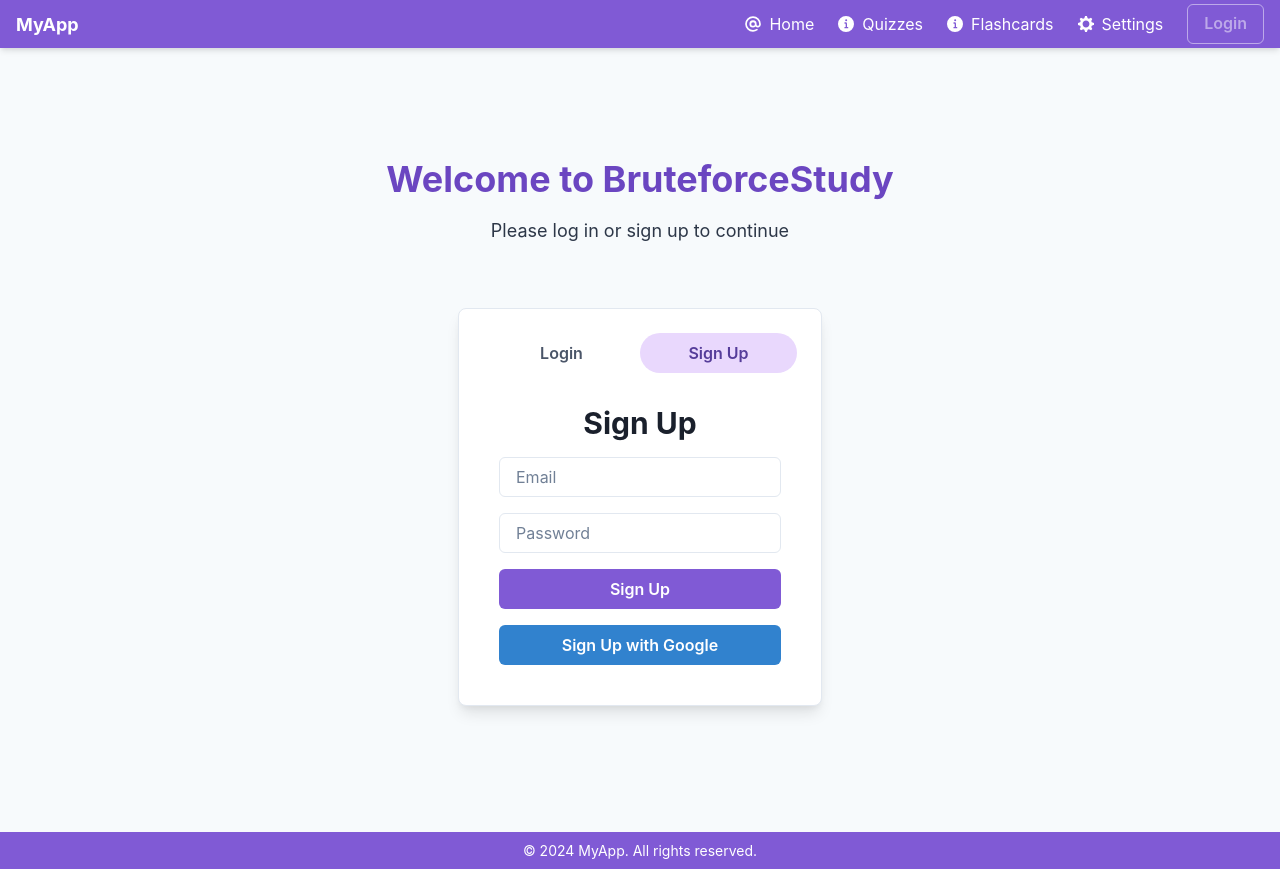
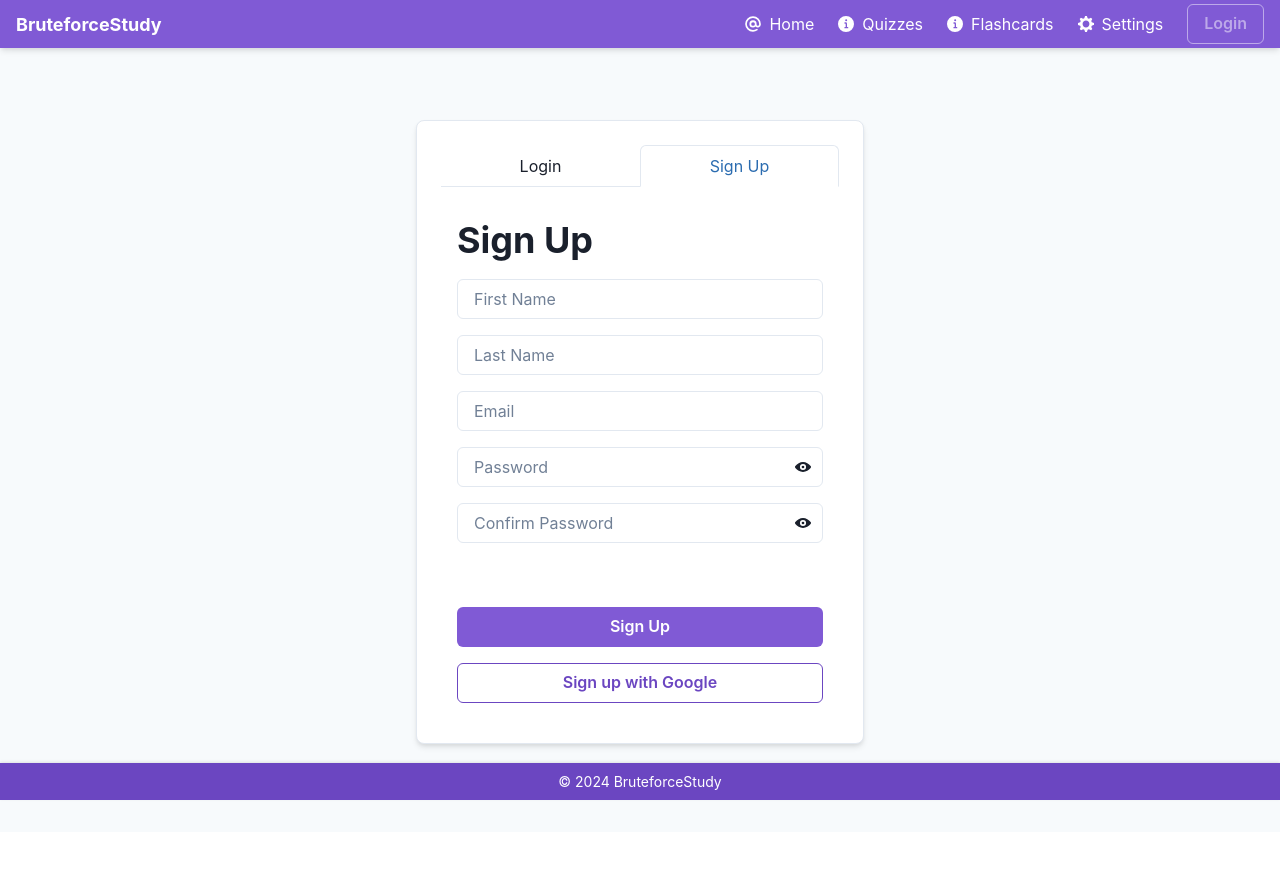
Before and after one commit to j-b-smith/bruteforce-study-app, a Next.js app: page /login in a window 1280 px wide. Both pictures are taken after a click on the tab "Sign Up". After the commit the page ends 832 px from the top, so only its background shows below. Built offline with nearby package versions, Linux system fonts and the light colour scheme; no server answers.

Commit message:
Setting up users and auth

```diff
--- a/components/Footer.tsx
+++ b/components/Footer.tsx
@@ -3,8 +3,21 @@ import { Box, Text } from "@chakra-ui/react";
 
 const Footer = () => {
   return (
-    <Box bg="purple.500" color="white" py={2} textAlign="center" mt="auto">
-      <Text fontSize="sm">© 2024 MyApp. All rights reserved.</Text>
+    <Box
+      as="footer"
+      bg="purple.600"
+      color="white"
+      py={2}
+      px={4}
+      position="fixed"
+      bottom={0}
+      left={0}
+      width="100%"
+      textAlign="center"
+      fontSize="sm" // Making the text smaller for a minimalist look
+      boxShadow="0 -1px 3px rgba(0, 0, 0, 0.1)" // Adding a slight shadow to separate the footer from content
+    >
+      <Text>&copy; {new Date().getFullYear()} BruteforceStudy</Text>
     </Box>
   );
 };
--- a/components/LoginForm.tsx
+++ b/components/LoginForm.tsx
@@ -1,106 +1,64 @@
-// components/LoginForm.tsx
 import { useState } from "react";
-import {
-  Box,
-  Button,
-  Input,
-  VStack,
-  Heading,
-  Text,
-  Tabs,
-  TabList,
-  TabPanels,
-  Tab,
-  TabPanel
-} from "@chakra-ui/react";
-import { signInWithEmailAndPassword, createUserWithEmailAndPassword, signInWithPopup } from "firebase/auth";
+import { Box, Button, Input, VStack, Heading, Text, Flex, Spacer } from "@chakra-ui/react";
+import { signInWithEmailAndPassword, signInWithPopup } from "firebase/auth";
 import { auth, googleProvider } from "../firebaseConfig";
+import { saveUserToFirestore } from "../services/UserService";
 
 const LoginForm = () => {
   const [email, setEmail] = useState("");
   const [password, setPassword] = useState("");
+  const [error, setError] = useState<string | null>(null);
 
   const handleLogin = async () => {
     try {
-      await signInWithEmailAndPassword(auth, email, password);
-    } catch (error) {
-      console.error("Login error: ", error);
-    }
-  };
-
-  const handleSignUp = async () => {
-    try {
-      await createUserWithEmailAndPassword(auth, email, password);
-    } catch (error) {
-      console.error("Sign Up error: ", error);
+      const userCredential = await signInWithEmailAndPassword(auth, email, password);
+      await saveUserToFirestore(userCredential.user);
+      setError(null);
+    } catch (error: any) {
+      setError(error.message);
     }
   };
 
   const handleGoogleLogin = async () => {
     try {
-      await signInWithPopup(auth, googleProvider);
-    } catch (error) {
-      console.error("Google login error: ", error);
+      const userCredential = await signInWithPopup(auth, googleProvider);
+      await saveUserToFirestore(userCredential.user);
+      setError(null);
+    } catch (error: any) {
+      setError(error.message);
     }
   };
 
   return (
-    <Box p={6} maxW="md" borderWidth="1px" borderRadius="lg" mx="auto" mt={8} bg="white" boxShadow="lg">
-      <Tabs variant="soft-rounded" colorScheme="purple" isFitted>
-        <TabList mb={4}>
-          <Tab>Login</Tab>
-          <Tab>Sign Up</Tab>
-        </TabList>
-        <TabPanels>
-          {/* Login Panel */}
-          <TabPanel>
-            <VStack spacing={4}>
-              <Heading size="lg">Login</Heading>
+    <Flex direction="column" h="100%">
+      <VStack spacing={4} align="stretch" flex="1">
+        <Box>
+          <Heading mb={4}>Login</Heading>
+          {error && <Text color="red.500">{error}</Text>}
           <Input
             placeholder="Email"
             value={email}
             onChange={(e) => setEmail(e.target.value)}
+            mb={4}
           />
           <Input
             type="password"
             placeholder="Password"
             value={password}
             onChange={(e) => setPassword(e.target.value)}
+            mb={4}
           />
-              <Button colorScheme="purple" onClick={handleLogin} width="full">
+        </Box>
+        <VStack spacing={4} mt={8}>
+          <Button colorScheme="purple" onClick={handleLogin} w="100%">
             Login
           </Button>
-              <Button colorScheme="blue" onClick={handleGoogleLogin} width="full">
-                Login with Google
+          <Button colorScheme="purple" variant="outline" onClick={handleGoogleLogin} w="100%">
+            Sign in with Google
           </Button>
         </VStack>
-          </TabPanel>
-          {/* Sign Up Panel */}
-          <TabPanel>
-            <VStack spacing={4}>
-              <Heading size="lg">Sign Up</Heading>
-              <Input
-                placeholder="Email"
-                value={email}
-                onChange={(e) => setEmail(e.target.value)}
-              />
-              <Input
-                type="password"
-                placeholder="Password"
-                value={password}
-                onChange={(e) => setPassword(e.target.value)}
-              />
-              <Button colorScheme="purple" onClick={handleSignUp} width="full">
-                Sign Up
-              </Button>
-              <Button colorScheme="blue" onClick={handleGoogleLogin} width="full">
-                Sign Up with Google
-              </Button>
       </VStack>
-          </TabPanel>
-        </TabPanels>
-      </Tabs>
-    </Box>
+    </Flex>
   );
 };
 
--- a/components/NavBar.tsx
+++ b/components/NavBar.tsx
@@ -53,7 +53,7 @@ const Navbar: React.FC<NavbarProps> = memo(({ user }) => {
     >
       <Flex h={8} alignItems="center" justifyContent="space-between">
         <Box color="white" fontWeight="bold" fontSize="lg">
-          MyApp
+          BruteforceStudy
         </Box>
         <Spacer />
         <IconButton
--- /dev/null
+++ b/components/SignUpForm.tsx
@@ -0,0 +1,134 @@
+import { useState } from "react";
+import {
+  Box,
+  Button,
+  Input,
+  VStack,
+  Heading,
+  InputGroup,
+  InputRightElement,
+  IconButton,
+  Text,
+  Spacer,
+  Flex,
+} from "@chakra-ui/react";
+import { ViewIcon, ViewOffIcon } from "@chakra-ui/icons";
+import { createUserWithEmailAndPassword, signInWithPopup } from "firebase/auth";
+import { auth, googleProvider } from "../firebaseConfig";
+import { saveUserToFirestore } from "../services/UserService";
+
+const SignUpForm = () => {
+  const [email, setEmail] = useState("");
+  const [password, setPassword] = useState("");
+  const [confirmPassword, setConfirmPassword] = useState("");
+  const [firstName, setFirstName] = useState("");
+  const [lastName, setLastName] = useState("");
+  const [showPassword, setShowPassword] = useState(false);
+  const [error, setError] = useState<string | null>(null);
+
+  const handleSignUp = async () => {
+    try {
+      if (password !== confirmPassword) {
+        setError("Passwords do not match.");
+        return;
+      }
+      const userCredential = await createUserWithEmailAndPassword(auth, email, password);
+      const user = userCredential.user;
+      await saveUserToFirestore({
+        uid: user.uid,
+        email: user.email,
+        displayName: `${firstName} ${lastName}`,
+        photoURL: user.photoURL,
+        quizResults: [],
+      });
+      setError(null);
+    } catch (error: any) {
+      console.error("Sign-Up error: ", error);
+      setError(error.message);
+    }
+  };
+
+  const handleGoogleSignUp = async () => {
+    try {
+      const userCredential = await signInWithPopup(auth, googleProvider);
+      await saveUserToFirestore(userCredential.user);
+      setError(null);
+    } catch (error: any) {
+      setError(error.message);
+    }
+  };
+
+  const toggleShowPassword = () => setShowPassword(!showPassword);
+
+  return (
+    <Flex direction="column" h="100%">
+      <VStack spacing={4} align="stretch" flex="1">
+        <Box>
+          <Heading mb={4}>Sign Up</Heading>
+          {error && <Text color="red.500">{error}</Text>}
+          <Input
+            placeholder="First Name"
+            value={firstName}
+            onChange={(e) => setFirstName(e.target.value)}
+            mb={4}
+          />
+          <Input
+            placeholder="Last Name"
+            value={lastName}
+            onChange={(e) => setLastName(e.target.value)}
+            mb={4}
+          />
+          <Input
+            placeholder="Email"
+            value={email}
+            onChange={(e) => setEmail(e.target.value)}
+            mb={4}
+          />
+          <InputGroup mb={4}>
+            <Input
+              type={showPassword ? "text" : "password"}
+              placeholder="Password"
+              value={password}
+              onChange={(e) => setPassword(e.target.value)}
+            />
+            <InputRightElement>
+              <IconButton
+                aria-label="Toggle Password Visibility"
+                icon={showPassword ? <ViewOffIcon /> : <ViewIcon />}
+                onClick={toggleShowPassword}
+                variant="ghost"
+              />
+            </InputRightElement>
+          </InputGroup>
+          <InputGroup mb={4}>
+            <Input
+              type={showPassword ? "text" : "password"}
+              placeholder="Confirm Password"
+              value={confirmPassword}
+              onChange={(e) => setConfirmPassword(e.target.value)}
+            />
+            <InputRightElement>
+              <IconButton
+                aria-label="Toggle Password Visibility"
+                icon={showPassword ? <ViewOffIcon /> : <ViewIcon />}
+                onClick={toggleShowPassword}
+                variant="ghost"
+              />
+            </InputRightElement>
+          </InputGroup>
+          <Spacer />
+        </Box>
+        <VStack spacing={4} mt={8}>
+          <Button colorScheme="purple" onClick={handleSignUp} w="100%">
+            Sign Up
+          </Button>
+          <Button colorScheme="purple" variant="outline" onClick={handleGoogleSignUp} w="100%">
+            Sign up with Google
+          </Button>
+        </VStack>
+      </VStack>
+    </Flex>
+  );
+};
+
+export default SignUpForm;
--- a/firebaseConfig.ts
+++ b/firebaseConfig.ts
@@ -9,7 +9,7 @@ const firebaseConfig = {
   storageBucket: process.env.NEXT_PUBLIC_FIREBASE_STORAGE_BUCKET,
   messagingSenderId: process.env.NEXT_PUBLIC_FIREBASE_MESSAGING_SENDER_ID,
   appId: process.env.NEXT_PUBLIC_FIREBASE_APP_ID,
-  measurementId: process.env.NEXT_PUBLIC_FIREBASE_MEASUREMENT_ID
+  measurementId: process.env.NEXT_PUBLIC_FIREBASE_MEASUREMENT_ID,
 };
 
 const app = initializeApp(firebaseConfig);
--- a/pages/_app.tsx
+++ b/pages/_app.tsx
@@ -27,9 +27,7 @@ function MyApp({ Component, pageProps }: AppProps) {
   //       setUser(mappedUser);
   //     } else {
   //       setUser(null);
-  //       if (router.pathname !== "/login") {
-  //         router.push("/login");
-  //       }
+  //       router.push("/login");
   //     }
   //     setLoading(false);
   //   });
@@ -50,7 +48,7 @@ function MyApp({ Component, pageProps }: AppProps) {
           <Component {...pageProps} user={user} /> {/* Pass the user state to the page components */}
         </Box>
 
-        <Footer />
+        <Footer /> {/* Footer stays fixed on the screen */}
       </Box>
     </ChakraProvider>
   );
--- a/pages/login.tsx
+++ b/pages/login.tsx
@@ -1,6 +1,7 @@
 // pages/login.tsx
-import { Box, Heading, Text } from "@chakra-ui/react";
+import { Box, Heading, Text, Tabs, TabList, TabPanels, Tab, TabPanel } from "@chakra-ui/react";
 import LoginForm from "../components/LoginForm";
+import SignUpForm from "../components/SignUpForm";
 
 const LoginPage = () => {
   return (
@@ -13,13 +14,32 @@ const LoginPage = () => {
       bg="gray.50"
       px={4}
     >
-      <Heading as="h1" size="xl" mb={4} color="purple.600">
-        Welcome to BruteforceStudy
-      </Heading>
-      <Text fontSize="lg" mb={8} color="gray.700">
-        Please log in or sign up to continue
-      </Text>
-      <LoginForm />
+      <Box
+        p={6}
+        maxW="md"
+        borderWidth="1px"
+        borderRadius="lg"
+        bg="white"
+        boxShadow="md"
+        minH="69vh"
+        display="flex"
+        flexDirection="column"
+      >
+        <Tabs isFitted variant="enclosed" flex="1" display="flex" flexDirection="column">
+          <TabList mb="1em">
+            <Tab>Login</Tab>
+            <Tab>Sign Up</Tab>
+          </TabList>
+          <TabPanels>
+            <TabPanel flex={1}>
+              <LoginForm />
+            </TabPanel>
+            <TabPanel flex={1}>
+              <SignUpForm />
+            </TabPanel>
+          </TabPanels>
+        </Tabs>
+      </Box>
     </Box>
   );
 };
--- a/services/UserService.ts
+++ b/services/UserService.ts
@@ -1,5 +1,19 @@
+import { User } from "../types/user";
+import { doc, getDoc, setDoc } from "firebase/firestore";
 import { db } from "../firebaseConfig";
-import { doc, setDoc, getDoc } from "firebase/firestore";
+
+export const saveUserToFirestore = async (user: User) => {
+  const userDoc = doc(db, "users", user.uid);
+  const userToSave = {
+    uid: user.uid,
+    email: user.email,
+    displayName: user.displayName,
+    photoURL: user.photoURL,
+    quizResults: user.quizResults || [],
+  };
+  await setDoc(userDoc, userToSave);
+};
+
 
 // Save user preferences
 export const saveUserPreferences = async (userId: string, preferences: object) => {
```
Lines whose indentation alone changed are shown as unchanged.
